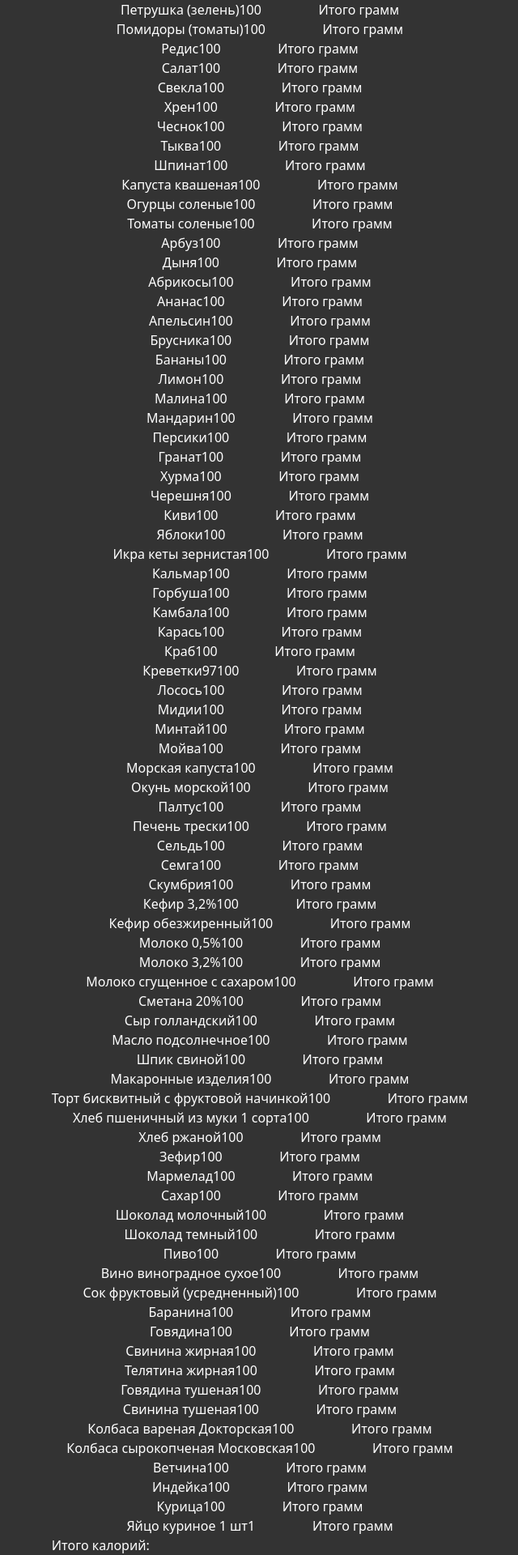
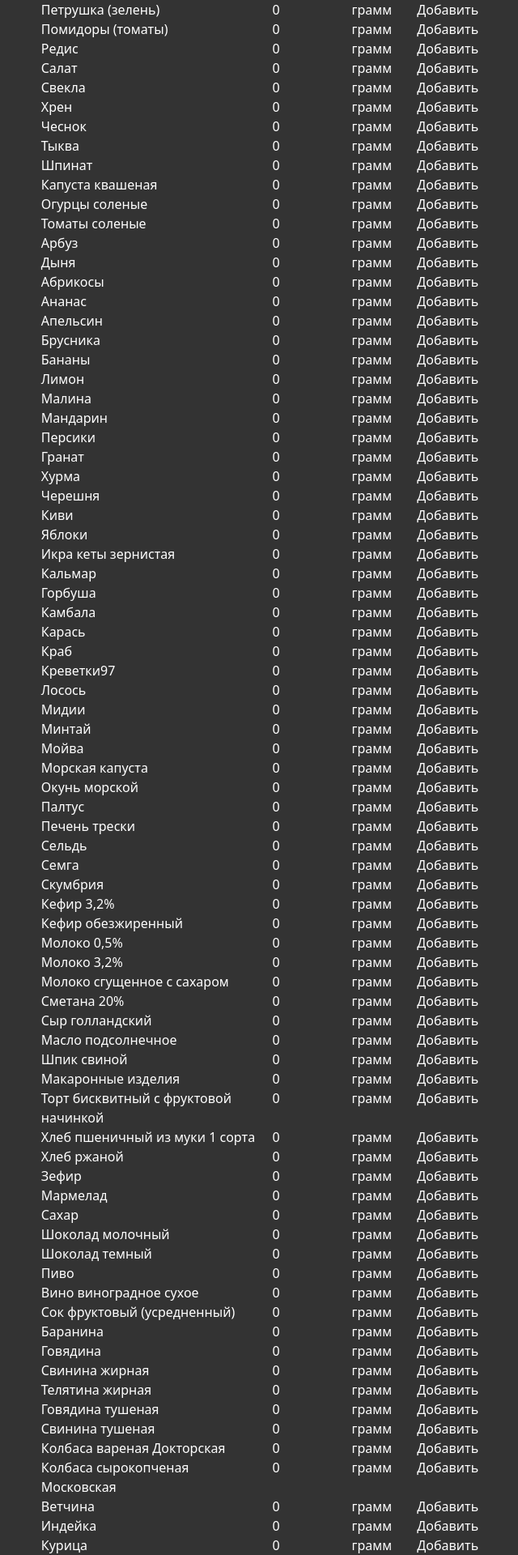
Before and after one commit to alexkir2304/CalorieCounter, a React (Vite) app: page / in a window 1280 px wide. Shown: the part 480-2400 px from the top of the page at 81% size, without its empty margins (319-959 px from the left). Built offline with nearby package versions, Linux system fonts and the light colour scheme.

Commit message:
developed a calculating list of products

```diff
--- a/src/components/FoodCalculator.jsx
+++ b/src/components/FoodCalculator.jsx
@@ -6,9 +6,11 @@ const FoodCalculator = () => {
     const [baseProductList, setBaseProductList] = React.useState(productList);
     const [selectedSort, setSelectedSort] = React.useState("");
     const [searchText, setSearchText] = React.useState('');
+    const [eatenProducts, setEatenProducts] = React.useState([]);
+
 
     const sortedPosts =  useMemo(() => {
-        console.log('otrabotala sortedPosts');
+        // console.log('otrabotala sortedPosts');
         if (selectedSort) {
             return [...baseProductList].sort((a,b) => typeof a[selectedSort] === "string" ? a[selectedSort].localeCompare(b[selectedSort]) : a[selectedSort]-(b[selectedSort]))
         }
@@ -16,9 +18,21 @@ const FoodCalculator = () => {
     },[selectedSort, baseProductList])
 
     const searchedAndSortedPosts = useMemo(() => {
-        console.log('otrabotala searchedAndSortedPosts');
+        // console.log('otrabotala searchedAndSortedPosts');
         return sortedPosts.filter((item) => item.name.toLowerCase().includes(searchText.toLowerCase()))
     }, [searchText, sortedPosts])
+
+    function calrulateEatenCalories() {
+        return eatenProducts.reduce((acc, item) => (acc + item.calories),0)
+    }
+
+    const eatenCalories = calrulateEatenCalories()
+
+    // const eatenCalories = useMemo(() => {
+    //
+    // },[eatenProducts])
+
+
 
     return (
         <div className="foodCalculator">
@@ -46,24 +60,77 @@ const FoodCalculator = () => {
                             </select>
                         </div>
 
-                        {searchedAndSortedPosts.map((item) => (
-                            <div className="flex-center" key={item.name}>
-                                <div>{item.name}</div>
+                        {searchedAndSortedPosts.map((item) => {
 
-                                        <div>{item.caloriePer100grams ?
-                                            <input type="number" defaultValue={100} step={100} min={0} max={5000} /> : ""}
-                                        </div>
-                                        <div>{item.caloriePerPiece ?
-                                            <input type="number" defaultValue={1} step={1} min={0} max={50}/> : ""}</div>
-                                        <div>Итого{} грамм</div>
+                            return (
+                                <div className="flex justify-between w-full" key={item.name}>
+                                    <div className="w-2/4">{item.name}</div>
 
-                                <div></div>
+                                    <div> {
+                                        item.caloriePer100grams ?
+                                            <div>
+                                                <input type="number" defaultValue={0} step={100} min={0} max={5000} onChange={(e) => {
+                                                    e.target.parentNode.parentNode.nextSibling.innerHTML = `  ${e.target.value * item.caloriePer100grams/100} ккал`;
+
+                                                }}/>
+                                                грамм
+                                            </div> :
+                                            <div>
+                                                <input type="number" defaultValue={1} step={1} min={0} max={50}/>
+                                                шт.
+                                            </div>
+                                    }
+                                    </div>
+
+                                    <div></div>
+
+                                    <div>
+                                        <button onClick={(e) => {
+
+                                            const sum = e.target.parentNode.previousSibling.previousSibling.childNodes[1].childNodes[0].value
+                                            setEatenProducts([...eatenProducts, {
+                                                name:item.name,
+                                                weight: sum,
+                                                calories: sum * item.caloriePer100grams/100,
+                                                date: new Date().toLocaleDateString('en-US'),
+                                                user: "coming soon" }]);
+                                        }}>
+                                            Добавить
+                                        </button>
+                                    </div>
+                                </div>
+                            )
+                        })}
+
+                    </div>
+                </div>
+                <div className="foodCalculator-result flex-center-col test-border">
+                    <div className="foodCalculator-result__products flex-center-col w-full">
+                        {eatenProducts.map((item,index) => (
+                            <div className="flex justify-between w-full" key={index}>
+                                <div>{index + 1}</div>
+                                <div>{item.name} </div>
+                                <div>{item.weight} </div>
+                                <div>{item.calories} </div>
+                                <div>{item.date} </div>
+                                <div>Index is {index} </div>
+                                <button onClick={(e) => {
+                                    const newArr = [...eatenProducts];
+                                    newArr.splice(index,1)
+                                    // eatenProducts.splice(e.target.parentNode.firstChild.innerHTML, 1)
+                                    console.log(newArr)
+                                    setEatenProducts(newArr)
+                                    // // e.target.parentNode.remove();
+                                }
+
+                                }>Удалить
+                                </button>
                             </div>
                         ))}
                     </div>
-                </div>
-                <div className="foodCalculator-result">
-                    Итого калорий:
+                    <div className="foodCalculator-result__calories flex-center-col test-border w-full">
+                        Итого {eatenCalories} калорий.
+                    </div>
                 </div>
             </div>
         </div>
--- a/src/index.css
+++ b/src/index.css
@@ -11,6 +11,10 @@ html {
 
 @utility flex-center-col {
     @apply flex flex-col justify-center items-center;
+}
+
+@utility test-border {
+    @apply border-2 border-amber-700;
 }
 
 .nav {
--- a/src/sections/Main.jsx
+++ b/src/sections/Main.jsx
@@ -8,7 +8,7 @@ const Main = () => {
         <main className="main">
             <Graphics/>
             <FoodCalculator/>
-            {/*<HumanCalculator/>*/}
+            <HumanCalculator/>
         </main>
     );
 };
```
